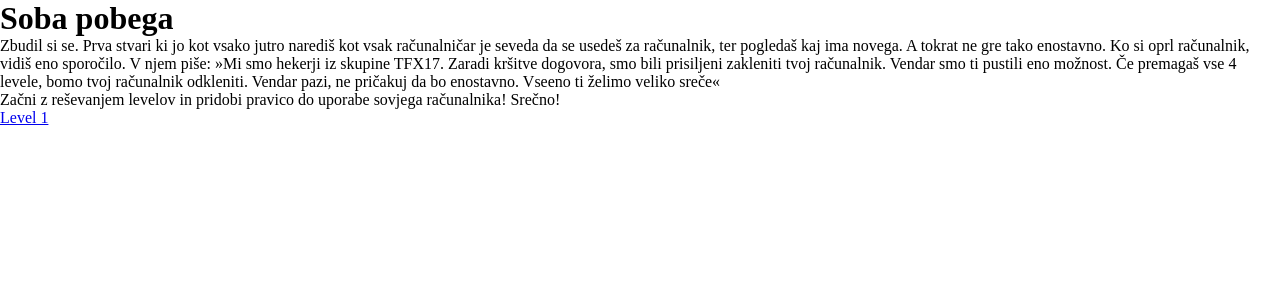
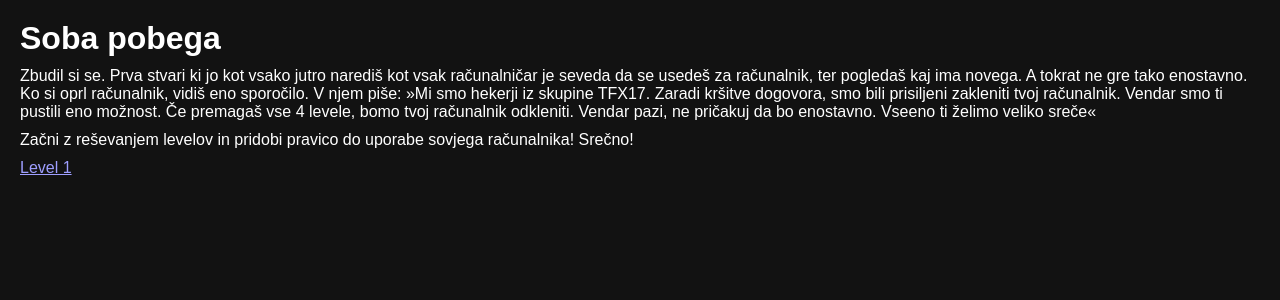
Before and after one commit to Mirko117/spo-escape-room, a Flask app: page / in a window 1280 px wide. Shown: the top 300 px of the page. Run offline with Flask 3, Linux system fonts and the light colour scheme; parts of the project's set-up code (start-up, migrations or seed data) failed here and were passed over.

Commit message:
Fixed level 3 submission code and enhance CSS styling

```diff
--- a/app/api/api.py
+++ b/app/api/api.py
@@ -28,7 +28,7 @@ def submit(n):
             return jsonify({"result": "correct"})
 
     if n == 3:
-        if code == "184161785232162357326496453395931":
+        if code == "1841617852321623573264964533959319":
             completed_levels.append(n)
             session["completed_levels"] = completed_levels
             return jsonify({"result": "correct"})
--- a/app/static/main.css
+++ b/app/static/main.css
@@ -1,4 +1,25 @@
+:root {
+  color-scheme: dark;
+}
+
+
 * {
     padding: 0;
     margin: 0;
+    box-sizing: border-box;
 }
+
+body {
+    font-family: sans-serif;
+    padding: 20px;
+}
+
+input, button {
+    font-size: 14px;
+    padding: 6px;
+    margin-top: 10px;
+}
+
+p {
+    margin-top: 10px;
+}
--- a/app/static/main.js
+++ b/app/static/main.js
@@ -54,6 +54,7 @@ $(document).ready(function() {
     });
 
     $("#get-clue-button").on("click", function() {
+        $(this).prop("disabled", true);
 
         $.ajax({
             type: "GET",
--- a/app/templates/levels/3.html
+++ b/app/templates/levels/3.html
@@ -6,7 +6,6 @@
     <img src="https://quiet-feather-756.linkyhost.com/?raw=true" alt="3 po 3" width="500px">
 
     <p>
-        [
         1, 5, 3, 8, 2, 9, 4, 7, 6, 1,
         2, 4, 6, 8, 9, 1, 3, 5, 7, 9,
         9, 8, 7, 6, 5, 4, 3, 2, 1, 8,
@@ -17,7 +16,6 @@
         7, 1, 4, 9, 2, 5, 8, 6, 3, 7,
         8, 3, 6, 1, 9, 4, 2, 5, 7, 8,
         9, 4, 5, 3, 6, 2, 1, 8, 7, 9
-        ]
     </p>
 
 {% endblock %}
```
Lines whose indentation alone changed are shown as unchanged.
